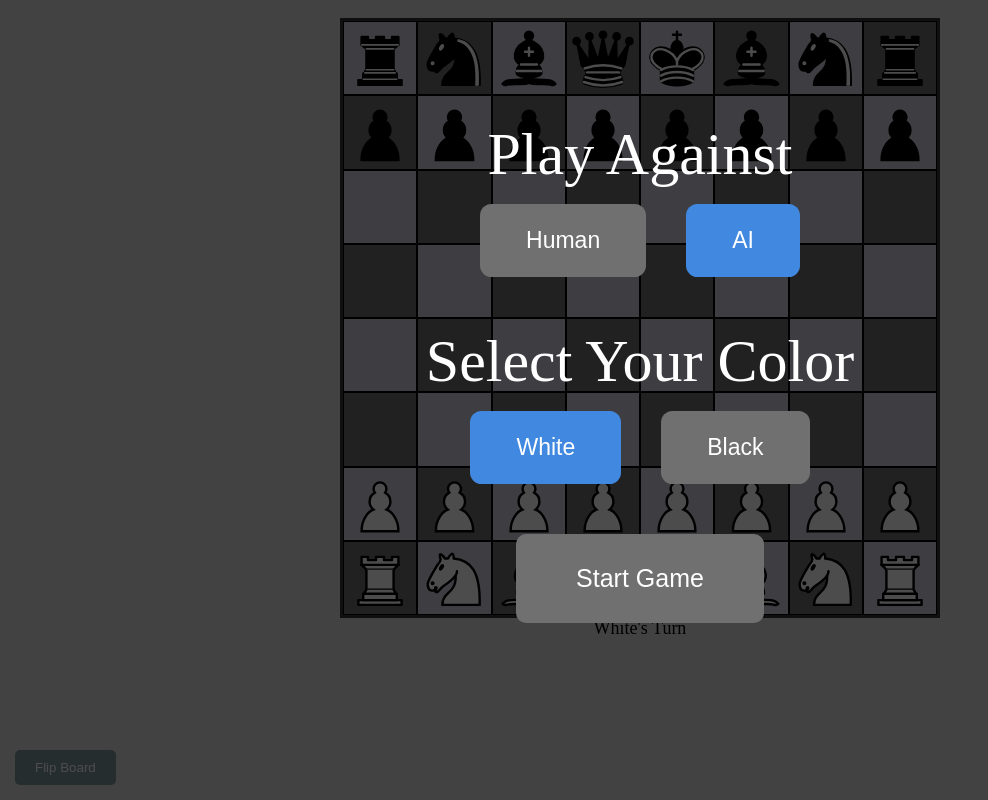
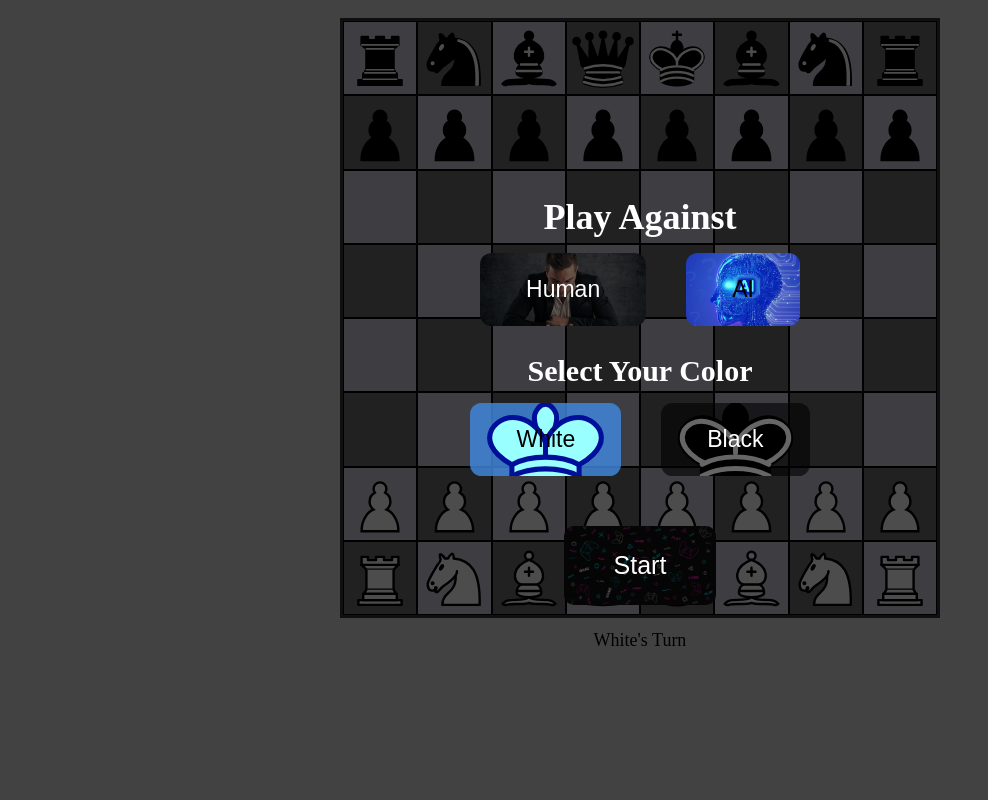
Before and after one commit to accodes21/chess, a plain HTML site: page index.html in a window 1280 px wide. Both pictures are taken after a click on the label "AI". Shown: the whole page, without its empty margins (0-988 px from the left). Drawn offline with Linux system fonts and the light colour scheme.

Commit message:
feat: layout updated

```diff
--- a/index.html
+++ b/index.html
@@ -8,27 +8,29 @@
 <body>
 
 <div id="startscene" class="scene show">
-	<div class="scene-content" style="margin-top: 15vh;">
-		<div style="margin-bottom: 50px;">
+	<div class="scene-content">
+		<div class="play-div">
 			<h2>Play Against</h2>
+			<div class="label-div">
 				<input type="radio" name="oponent" id="humanOponent" value="human" onchange="changeColorSelect()" checked>
-			<label for="humanOponent">Human</label>
+				<label for="humanOponent" class="humanOponent">Human</label>
 				&ensp;
 				<input type="radio" name="oponent" id="aiOponent" value="ai" onchange="changeColorSelect()">
-			<label for="aiOponent">AI</label>
+				<label for="aiOponent" class="aiOponent">AI</label>
+			</div>
 		</div>
 
 		<div class="select-color-container" style="margin-bottom: 50px;display: none;">
 			<h2>Select Your Color</h2>
 			<input type="radio" name="human_color" id="humanColorWhite" value="white" checked>
-			<label for="humanColorWhite">White</label>
+			<label for="humanColorWhite" class="humanColorWhite">White</label>
 			&ensp;
 			<input type="radio" name="human_color" id="humanColorBlack" value="black">
-			<label for="humanColorBlack">Black</label>
+			<label for="humanColorBlack" class="humanColorBlack">Black</label>
 		</div>
 
 		<div class="start-game-container">
-			<button class="button button-big" onclick="startNewGame()">Start Game</button>
+			<button class="button button-big" onclick="startNewGame()">Start</button>
 		</div>
 	</div>
 	<div class="overlay"></div>
@@ -41,6 +43,13 @@
 
 <br>
 	<div class="board-container">
+		<div id="blackSematary" class="sematary">
+			<div class="pawn"></div>
+			<div class="knight"></div>
+			<div class="bishop"></div>
+			<div class="rook"></div>
+			<div class="queen"></div>
+		</div>
 
 		<div id="board">
 			<div id="final" class="odd">
@@ -189,9 +198,6 @@
 			</div>
 		</div>
 
-		<p id="turn">White's Turn</p>
-
-		<div class="semataries">
 		<div id="whiteSematary" class="sematary">
 			<div class="pawn"></div>
 			<div class="knight"></div>
@@ -200,18 +206,11 @@
 			<div class="queen"></div>
 		</div>
 
-			<div id="blackSematary" class="sematary">
-				<div class="pawn"></div>
-				<div class="knight"></div>
-				<div class="bishop"></div>
-				<div class="rook"></div>
-				<div class="queen"></div>
-			</div>
-		</div>
+		<p id="turn">White's Turn</p>
 
 	</div>
 
-<div style="position:absolute;left:15px;bottom:15px;">
+<div>
 	<button class="flip-board" onclick="boardAnimate()">Flip Board</button>
 </div>
 
--- a/style.css
+++ b/style.css
@@ -12,18 +12,11 @@ body{
 	margin:auto;
 	position:relative;
 }
-.semataries {
-	width: 100%;
-	margin:auto;
+
+.sematary {
 	display: flex;
-    justify-content: center;
 }
-.sematary {
-	width: 50%;
-}
-#blackSematary {
-	text-align: right;
-}
+
 #board{
 	aspect-ratio: 1 / 1;
 	margin: auto;
@@ -93,9 +86,6 @@ img.piece{
 .allowed{
 	opacity: .8;
 	background: radial-gradient(#333,#222 )!important;
-	/*-webkit-box-shadow: inset 1px -4px 92px 0px rgba(0,0,0,0.75);
-	-moz-box-shadow: inset 1px -4px 92px 0px rgba(0,0,0,0.75);
-	box-shadow: inset 1px -4px 92px 0px rgba(0,0,0,0.75);*/
 	border:1px solid black !important;
 }
 .last-move {
@@ -110,10 +100,7 @@ img.piece{
 	width: 1.8rem;
 	height: 1.8rem;
 }
-#blackSematary div{
-	overflow-y: auto;
-	margin-bottom: 2px;
-}
+
 .scene{
 	position: relative;
 	opacity: 0;
@@ -130,18 +117,27 @@ img.piece{
 }
 .scene .scene-content{
 	position: fixed;
+	display: flex;
+	justify-content: center;
+	align-items: center;
+	flex-direction: column;
 	color:#fff;
 	z-index: 2;
 	width: 100%;
+	height: 100vh;
     text-align: center;
-    margin-top: 40vh;
     font-size: 40px;
-	height: 100vh;
 }
 
 .scene-content h2 {
-	font-weight: 500;
+	font-weight: 600;
 	margin-bottom: 15px;
+	font-size: 36px;
+}
+
+.select-color-container h2{
+	margin-bottom: 15px;
+	font-size: 30px;
 }
 
 @media screen and (max-width: 600px) {
@@ -172,6 +168,7 @@ img.piece{
 #turn{
 	text-align: center;
 	font-size: 18px;
+	margin-top: 12px;
 }
 .winning-sign:first-letter{
 	text-transform: uppercase;
@@ -184,6 +181,7 @@ img.piece{
     background: #7f979e;
     color: white;
     border: 0;
+	display: none;
 }
 
 
@@ -203,11 +201,6 @@ label {
 	font-size: 23px;
 }
 
-input[type="radio"]:checked + label {
-	background-color: #4189e0;
-	color: #ffffff;
-}
-
 .button {
 	background-color: rgb(112,112,112);
 	border-radius: 10px;
@@ -221,11 +214,66 @@ input[type="radio"]:checked + label {
 	cursor: pointer;
 }
 
-.button:hover, label:hover {
-	background-color: rgb(160, 160, 160);
+input[type="radio"]:checked + label {
+	background-color: #4188e0d0;
+	color: #000;
 }
 
 .button-big {
-	padding: 30px 60px;
+	padding: 1em 2em;
 	font-size: 25px;
+	background-image: url(img/game.jpg);
+    background-color: rgba(0, 0, 0, 0.6);
+    background-blend-mode: overlay;
+    background-size: cover;
+    background-repeat: no-repeat;
+    background-position: center;
 }
+
+.button-big:hover{
+	background-color: rgba(0, 0, 0, 0.4);
+}
+
+.play-div{
+	margin-bottom: 28px;
+}
+
+.humanOponent {
+    background-image: url(img/human.webp);
+    background-color: rgba(0, 0, 0, 0.6);
+    background-blend-mode: overlay;
+    background-size: cover;
+    background-repeat: no-repeat;
+    background-position: center;
+}
+
+.aiOponent {
+    background-image: url(img/ai.webp);
+    background-color: rgba(0, 0, 0, 0.6);
+    background-blend-mode: overlay;
+    background-size: cover;
+    background-repeat: no-repeat;
+    background-position: center;
+}
+
+label:hover{
+	background-color: rgba(0, 0, 0, 0.4);
+}
+
+.humanColorWhite{
+	background-image: url(img/white-king.svg);
+    background-color: rgba(0, 0, 0, 0.6);
+    background-blend-mode: overlay;
+    background-size: cover;
+    background-repeat: no-repeat;
+    background-position: center;
+}
+
+.humanColorBlack{
+	background-image: url(img/black-king.svg);
+    background-color: rgba(0, 0, 0, 0.6);
+    background-blend-mode: overlay;
+    background-size: cover;
+    background-repeat: no-repeat;
+    background-position: center;
+}
```
Lines whose indentation alone changed are shown as unchanged.
